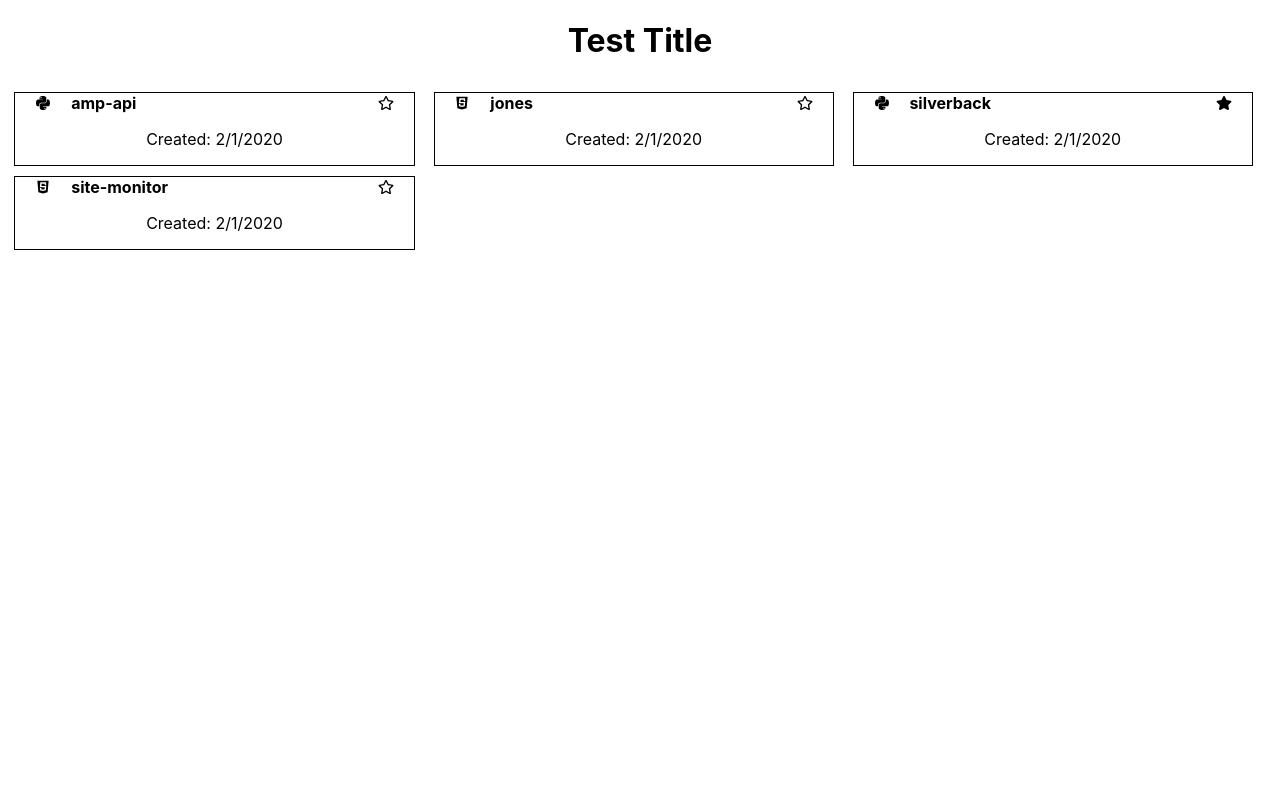
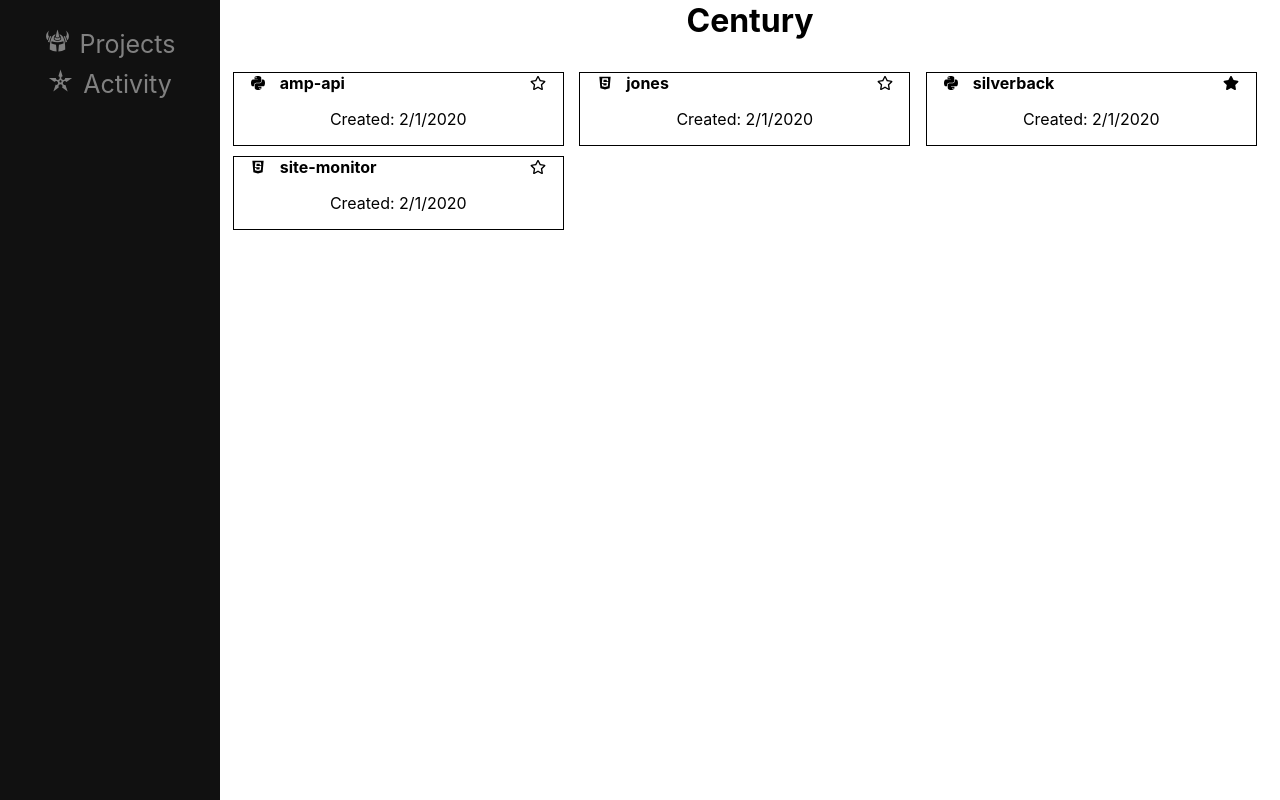
Before and after one commit to cnhtatham/sentry-project, a React (Create React App) app: page / in a window 1280 px wide. Built offline with nearby package versions, Linux system fonts and the light colour scheme.

Commit message:
Batch update

```diff
--- a/src/components/App.css
+++ b/src/components/App.css
@@ -2,8 +2,9 @@
   text-align: center;
 }
 
-.sidebar {
-  max-width: 30%
+.main-content-wrapper {
+  margin-left: 0px;
+  margin-top: 50px;
 }
 
 #main-container {
@@ -39,8 +40,14 @@
 }
 
 @media screen and (min-width: 768px) {
+  .main-content-wrapper {
+      margin-left: 220px;
+      margin-top: -20px;
+
+  }
+
   .project-wrapper {
-    width: 50%
+    width: 50%;
   }
 }
 
--- a/src/components/App.js
+++ b/src/components/App.js
@@ -32,6 +32,47 @@ let d = [
 ]
 
 
+
+let x = [
+  {
+    'activity' : {
+      'target' : 'project',
+      'targetId' : 'amp-api',
+      'action' : 'created'
+    },
+    'datetime' : new Date('January 10, 2019'),
+    'user' : 'root',
+  },
+  {
+    'activity' : {
+      'target' : 'project',
+      'targetId' : 'jones',
+      'action' : 'created'
+    },
+    'user' : 'root',
+    'datetime' : new Date('February 28, 2019'),
+  },
+  {
+    'activity' : {
+      'target' : 'project',
+      'targetId' : 'silverback',
+      'action' : 'created'
+    },
+    'datetime' : new Date('January 9, 2019'),
+    'user' : 'root',
+  },
+  {
+    'activity' : {
+      'target' : 'project',
+      'targetId' : 'site-monitor',
+      'action' : 'created'
+    },
+    'datetime' : new Date('January 30, 2019'),
+    'user' : 'root',
+  }
+]
+
+
 class SubHeader extends React.Component {
   render () {
     return (
@@ -59,8 +100,10 @@ class App extends React.Component {
   return (
     <div className="app">
       <Sidebar />
-      <SubHeader text='Test Title'/>
+      <div className="main-content-wrapper">
+      <SubHeader text='Century'/>
       <MainContainer />
+      </div>
     </div>
   );
 }
--- a/src/components/Project.js
+++ b/src/components/Project.js
@@ -2,7 +2,7 @@ import React from 'react';
 import { FaPython, FaRegStar, FaStar } from 'react-icons/fa'
 import { DiJavascript } from 'react-icons/di'
 
-let projectIcons = {
+const projectIcons = {
   'python' : <FaPython />,
   'javascript' : <DiJavascript />
 }
--- /dev/null
+++ b/src/components/Sidebar/Sidebar.css
@@ -0,0 +1,73 @@
+.sidebar {
+  height: 50px; /* Full-height: remove this if you want "auto" height */
+  width: 100%; /* Set the width of the sidebar */
+  position: fixed; /* Fixed Sidebar (stay in place on scroll) */
+  z-index: 1; /* Stay on top */
+  top: 0; /* Stay at the top */
+  left: 0;
+  background-color: #111; /* Black */
+  overflow-x: hidden; /* Disable horizontal scroll */
+  padding-top: 0px;
+  text-align: left;
+
+}
+
+/* The navigation menu links */
+.sidebar-item {
+  /* padding: 6px 8px 6px 16px; */
+  text-decoration: none;
+  font-size: 25px;
+  color: #818181;
+  display: flex;
+  justify-content: center;
+  align-items: baseline;
+  height: 100%;
+}
+
+/* When you mouse over the navigation links, change their color */
+.sidebar-item:hover {
+  color: #f1f1f1;
+  background-color: #212121;
+}
+
+.sidebar-item-text {
+  margin-left: 10px;
+  display: none;
+}
+
+.sidebar-item-icon {
+  height: 50px;
+}
+.sidebar-item-icon svg{
+  margin-top: 30%
+}
+
+.sidebar-item-active::before {
+  content:"";
+  background-color: limegreen;
+  border-radius: 0px 3px 3px 0px;
+  display: block;
+  width: 5px;
+  position: absolute;
+  left: 0px;
+  height: 40px
+
+
+}
+
+@media screen and (min-width: 768px) {
+  .sidebar {
+    height: 100%;
+    width: 220px;
+    padding-top: 20px;
+    text-align: center;
+  }
+
+  .sidebar-item-text {
+    display: inline;
+  }
+
+  .sidebar-item {
+    height: 40px
+  }
+}
--- a/src/components/Sidebar/Sidebar.js
+++ b/src/components/Sidebar/Sidebar.js
@@ -1,9 +1,45 @@
 import React from 'react';
+import { GiBrutalHelm, GiShuriken } from 'react-icons/gi'
+import './Sidebar.css';
+
+
+class SidebarItem extends React.Component {
+
+  constructor(props) {
+    super(props);
+    this.toggleActive = this.toggleActive.bind(this);
+    this.state = {
+      'active' : false
+    }
+  }
+
+  toggleActive() {
+    var options = document.getElementsByClassName('sidebar-item')
+    console.log(options)
+    Array.prototype.forEach.call(options, el => {el.classList.remove('sidebar-item-active') } )
+  }
+
+
+  render() {
+    return (
+      <div
+      className={'sidebar-item'}
+      id={this.props.menuItem.toLowerCase() + '-menu-item'}
+      onClick={this.toggleActive}
+      >
+      <span className='sidebar-item-icon'>{this.props.icon}</span><span className='sidebar-item-text'>{this.props.menuItem}</span>
+      </div>
+    )
+  }
+}
+
 
 class Sidebar extends React.Component {
   render() {
     return (
       <div className='sidebar'>
+      <SidebarItem menuItem='Projects' icon=<GiBrutalHelm /> />
+      <SidebarItem menuItem='Activity' icon=<GiShuriken /> />
       </div>
     )
   }
--- a/src/index.js
+++ b/src/index.js
@@ -4,7 +4,9 @@ import './index.css';
 import App from './components/App';
 import * as serviceWorker from './serviceWorker';
 
-ReactDOM.render(<App />, document.getElementById('root'));
+ReactDOM.render(
+  <App />,
+  document.getElementById('root'));
 
 // If you want your app to work offline and load faster, you can change
 // unregister() to register() below. Note this comes with some pitfalls.
```
Also changed, not shown: src/App.js (deleted, +0 -78 lines).
